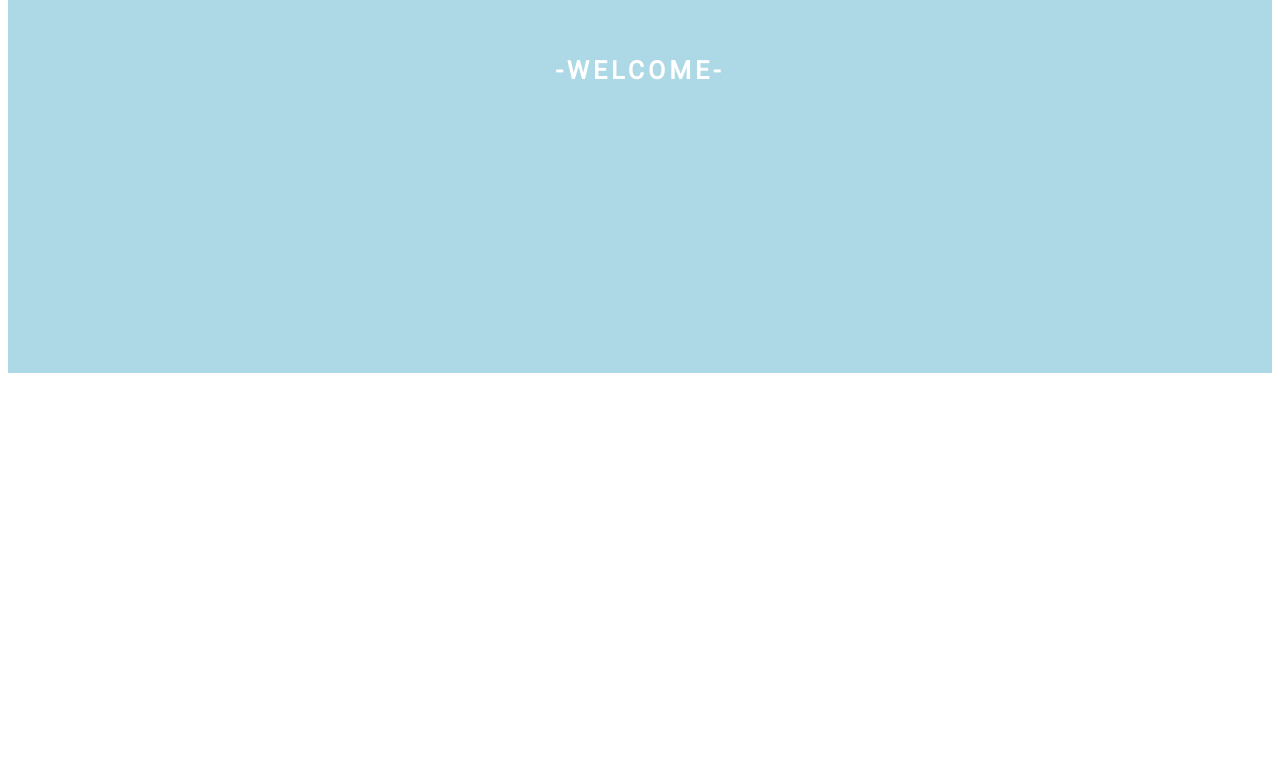
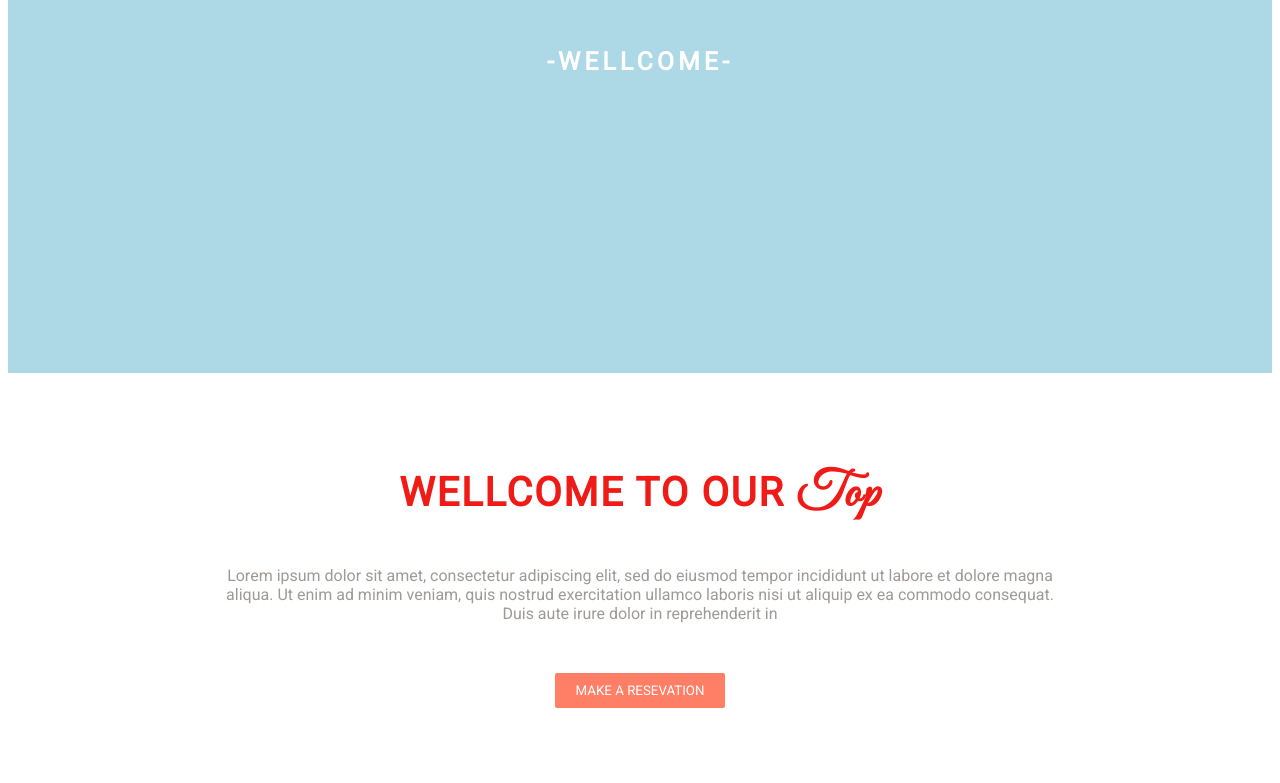
Before and after one commit to MagdaKoduje/Page1, a website: page layout.html in a window 1280 px wide. Shown: the part 494-1277 px from the top of the page. Before the commit the page ends 875 px from the top, so only its background shows below. Drawn offline with Linux system fonts and the light colour scheme.

Commit message:
section-reservation commit

```diff
--- a/layout.html
+++ b/layout.html
@@ -6,6 +6,7 @@
     <title>Page1</title>
     <link rel="stylesheet" href="sass/style.css">
 </head>
+
 <body>
     <header>
         <div class="logo">
@@ -26,8 +27,15 @@
     <section class="jumbotron">
         <div class="slogan">
             <h1>Taste on Our hands!</h1>
-            <h6>-welcome-</h6>
+            <h6>-wellcome-</h6>
         </div>
+    </section>
+    <section class="reservation">
+        <h3>wellcome to our <span>top</span></h3>
+        <div>Lorem ipsum dolor sit amet, consectetur adipiscing elit, sed do eiusmod tempor incididunt ut labore et dolore magna
+            aliqua. Ut enim ad minim veniam, quis nostrud exercitation ullamco laboris nisi ut aliquip ex ea commodo consequat.
+            Duis aute irure dolor in reprehenderit in </div>
+        <button>make a resevation</button>
     </section>
 
 
--- a/sass/style.scss
+++ b/sass/style.scss
@@ -1,5 +1,8 @@
 @import url("https://fonts.googleapis.com/css?family=Roboto");
-@import url('https://fonts.googleapis.com/css?family=Indie+Flower');
+@import url("https://fonts.googleapis.com/css?family=Indie+Flower");
+
+@import url('https://fonts.googleapis.com/css?family=Great+Vibes');
+
 
 * {
     box-sizing: border-box;
@@ -49,25 +52,66 @@ header {
 
     .slogan {
         text-align: center;
+
         h1 {
             color: #ed2024;
-            font-family: 'Indie Flower', cursive;
+font-family: 'Great Vibes', cursive;
             font-size: 80px;
             letter-spacing: 1px;
             text-shadow: 0 0 0.2em #ffffff, 0 0 0.2em #ffffff, 0 0 0.2em #ffffff;
             margin: 0;
             padding: 20px;
         }
+
         h6 {
             text-transform: uppercase;
             color: white;
             font-size: 25px;
             letter-spacing: 4px;
         }
-
     }
-
-
 }
 
 /*#endregion */
+/*#region reservation */
+
+.reservation {
+    display: flex;
+    flex-direction: column;
+    align-items: center;
+    padding: 30px;
+    margin: 20px;
+    h3 {
+        color: #f01b16;
+        font-size: 40px;
+        font-weight: 400;
+        letter-spacing: 1.74px;
+        font-weight: bold;
+        text-transform: uppercase;
+        padding: 0;
+        span {
+            font-family: 'Great Vibes', cursive;
+            font-size: 50px;
+            text-transform: capitalize;
+        }
+    }
+    div {
+        padding-bottom: 20px;
+        max-width: 850px;
+        flex-wrap: wrap;
+        text-align: center;
+        color: #9f9a97;
+    }
+    button {
+        padding: 10px 20px;
+        margin: 30px 20px;
+        background-color: #ff7e66;
+        color: #ffffff;
+        text-transform: uppercase;
+        border: none;
+        border-radius: 2px;
+        cursor: pointer;
+    }
+}
+
+/*#endregion */
```
Also changed, not shown: sass/style.css, sass/style.min.css.
